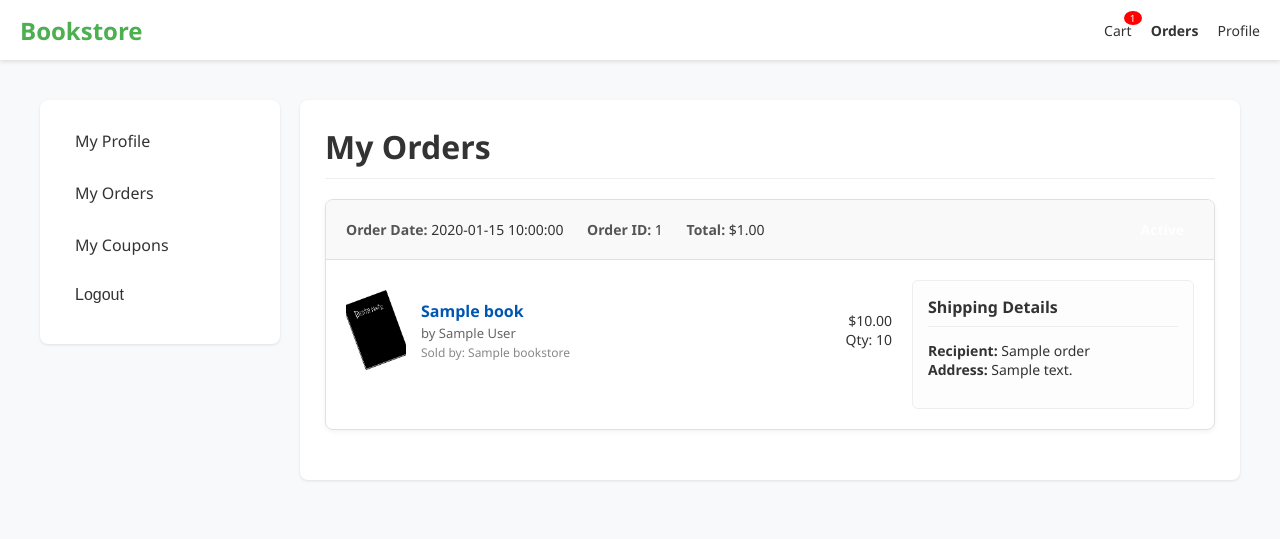
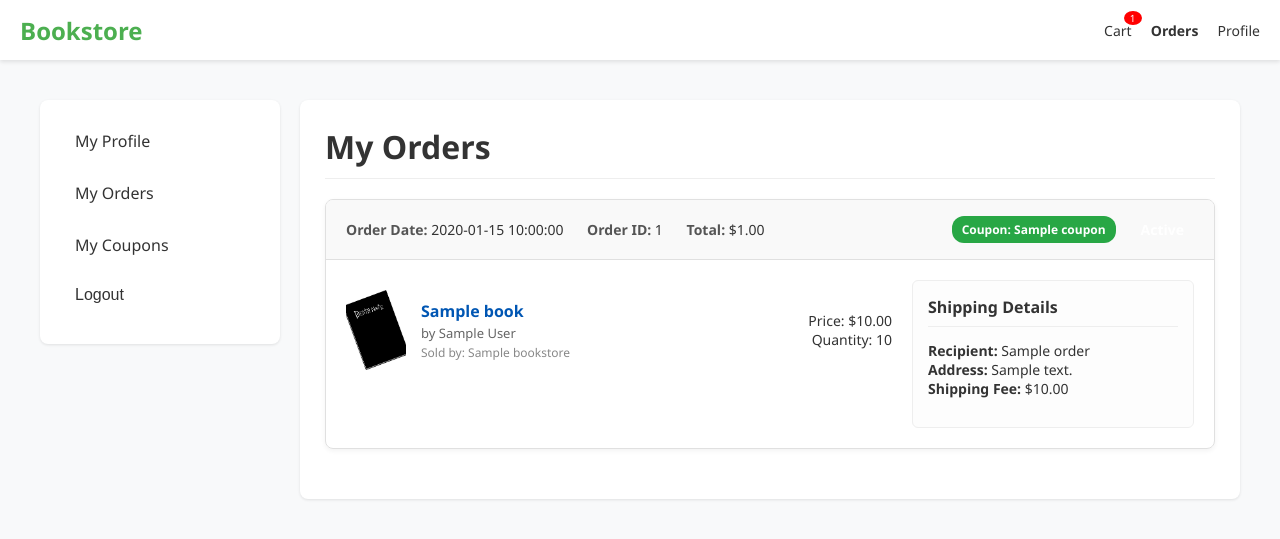
Before and after one commit to Jackson162/114-1-ntut-database-system, a FastAPI app: template app/router/template/customer/orders.jinja in a window 1280 px wide. Shown: the top 539 px of the page. Run offline with FastAPI, Linux system fonts and the light colour scheme; the template is opened without the code that fills it: most values are stand-ins (such as "Sample title", 1, 10 or a date in 2020); parts of the project's set-up code (start-up, migrations or seed data) failed here and were passed over.

Commit message:
feat: refine customer orders page

```diff
--- a/app/router/template/customer/orders.jinja
+++ b/app/router/template/customer/orders.jinja
@@ -154,6 +154,19 @@
         .order-status.delivering { background-color: #f0ad4e; }
         .order-status.delivered { background-color: #5bc0de; }
         .order-status.completed { background-color: #5cb85c; }
+        .order-header-tags {
+            display: flex;
+            align-items: center;
+            gap: 15px;
+        }
+        .coupon-badge {
+            background-color: #28a745;
+            color: white;
+            padding: 5px 10px;
+            border-radius: 12px;
+            font-size: 12px;
+            font-weight: bold;
+        }
 
         .order-body {
             padding: 20px;
@@ -266,8 +279,13 @@
                             <span><strong>Order ID:</strong> {{ order.order_id }}</span>
                             <span><strong>Total:</strong> ${{ "%.2f"|format(order.total_price) }}</span>
                         </div>
-                        <div class="order-status {{ order.status }}">
-                            {{ order.status }}
+                        <div class="order-header-tags">
+                            {% if order.coupon %}
+                            <span class="coupon-badge">Coupon: {{ order.coupon.name }}</span>
+                            {% endif %}
+                            <div class="order-status {{ order.status }}">
+                                {{ order.status }}
+                            </div>
                         </div>
                     </div>
                     <div class="order-body">
@@ -281,8 +299,8 @@
                                     <div class="order-item-bookstore">Sold by: {{ item.bookstore.name }}</div>
                                 </div>
                                 <div class="order-item-price-qty">
-                                    <div>${{ "%.2f"|format(item.price) }}</div>
-                                    <div>Qty: {{ item.quantity }}</div>
+                                    <div>Price: ${{ "%.2f"|format(item.price) }}</div>
+                                    <div>Quantity: {{ item.quantity }}</div>
                                 </div>
                             </div>
                             {% endfor %}
@@ -291,7 +309,8 @@
                             <h3>Shipping Details</h3>
                             <p>
                                 <strong>Recipient:</strong> {{ order.recipient_name }}<br>
-                                <strong>Address:</strong> {{ order.shipping_address }}
+                                <strong>Address:</strong> {{ order.shipping_address }}<br>
+                                <strong>Shipping Fee:</strong> ${{ "%.2f"|format(order.shipping_fee) }}
                             </p>
                         </div>
                     </div>
```
Also changed, not shown: app/db/operator/order.py (+9 -2 lines), app/router/frontend/customer/customer.py (+13 -1 lines).
